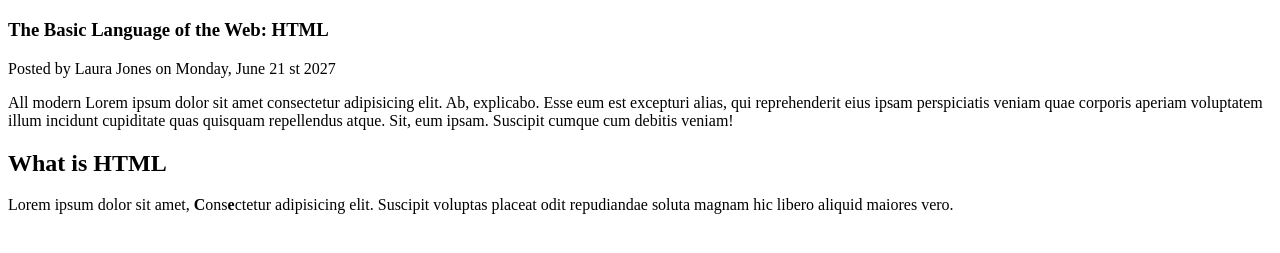
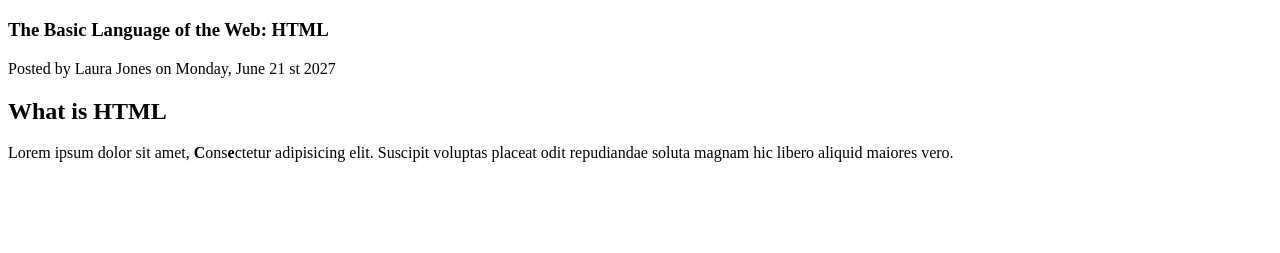
Before and after one commit to PrinceDev90/Testing, a plain HTML site: page index.html in a window 1280 px wide. Shown: the part 61-314 px from the top of the page. Drawn offline with Linux system fonts and the light colour scheme.

Commit message:
new changes

```diff
--- a/index.html
+++ b/index.html
@@ -9,13 +9,6 @@
     <h1>The Code Magazine. [DEMO]</h1>
     <h3>The Basic Language of the Web: HTML</h3>
     <p>Posted by Laura Jones on Monday, June 21 st 2027</p>
-    <p>
-      All modern Lorem ipsum dolor sit amet consectetur adipisicing elit. Ab,
-      explicabo. Esse eum est excepturi alias, qui reprehenderit eius ipsam
-      perspiciatis veniam quae corporis aperiam voluptatem illum incidunt
-      cupiditate quas quisquam repellendus atque. Sit, eum ipsam. Suscipit
-      cumque cum debitis veniam!
-    </p>
     <h2>What is HTML</h2>
     <p>
       Lorem ipsum dolor sit amet, <strong>C</strong>ons<strong>e</strong>ctetur
```
